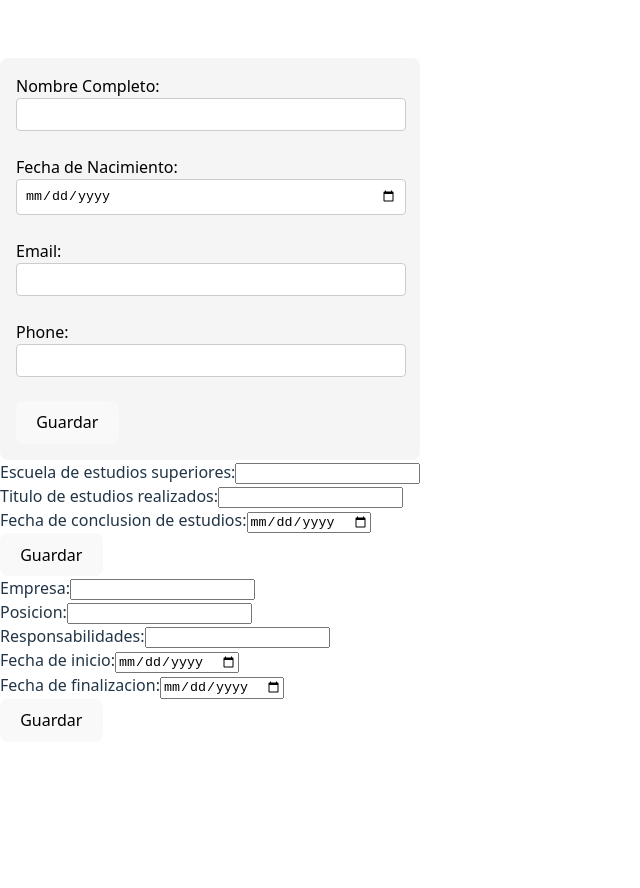
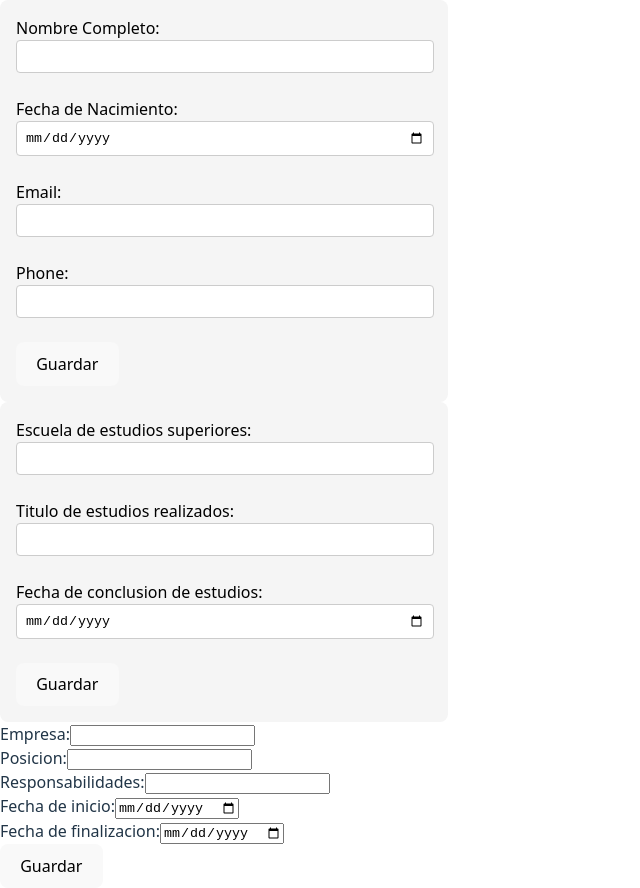
Before and after one commit to manulzvz/cv-application, a React (Vite) app: page / in a window 1280 px wide. Shown: the whole page, without its empty margins (0-640 px from the left). Before the commit the page ends 800 px from the top, so only its background shows below. Built offline with nearby package versions, Linux system fonts and the light colour scheme.

Commit message:
feat: Add style for education component via Education.css

```diff
--- a/src/components/Education.jsx
+++ b/src/components/Education.jsx
@@ -1,4 +1,5 @@
 import DisplaySection from "./DisplaySection";
+import "../styles/Education.css";
 
 function Education({educationInfo, setEducationInfo, isEditing, setIsEditing}) {
 
@@ -17,7 +18,7 @@ function Education({educationInfo, setEducationInfo, isEditing, setIsEditing}) {
 
   if (isEditing) {
     return (
-      <form onSubmit={handleSubmit}>
+      <form className="edu-form" onSubmit={handleSubmit}>
         <div>
           <label>
             Escuela de estudios superiores:
--- a/src/styles/Education.css
+++ b/src/styles/Education.css
@@ -0,0 +1,21 @@
+.edu-form {
+  max-width: 400px;
+  margin: 0 auto;
+  padding: 1rem 2rem 1rem 1rem;
+  border-radius: 8px;
+  background: #f5f5f5;
+}
+
+.edu-form label {
+  display: block;
+  margin-bottom: 0.5rem;
+  color: #000;
+}
+
+.edu-form input {
+  width: 100%;
+  padding: 0.5rem;
+  margin-bottom: 1rem;
+  border-radius: 4px;
+  border: 1px solid #ccc;
+}
```
